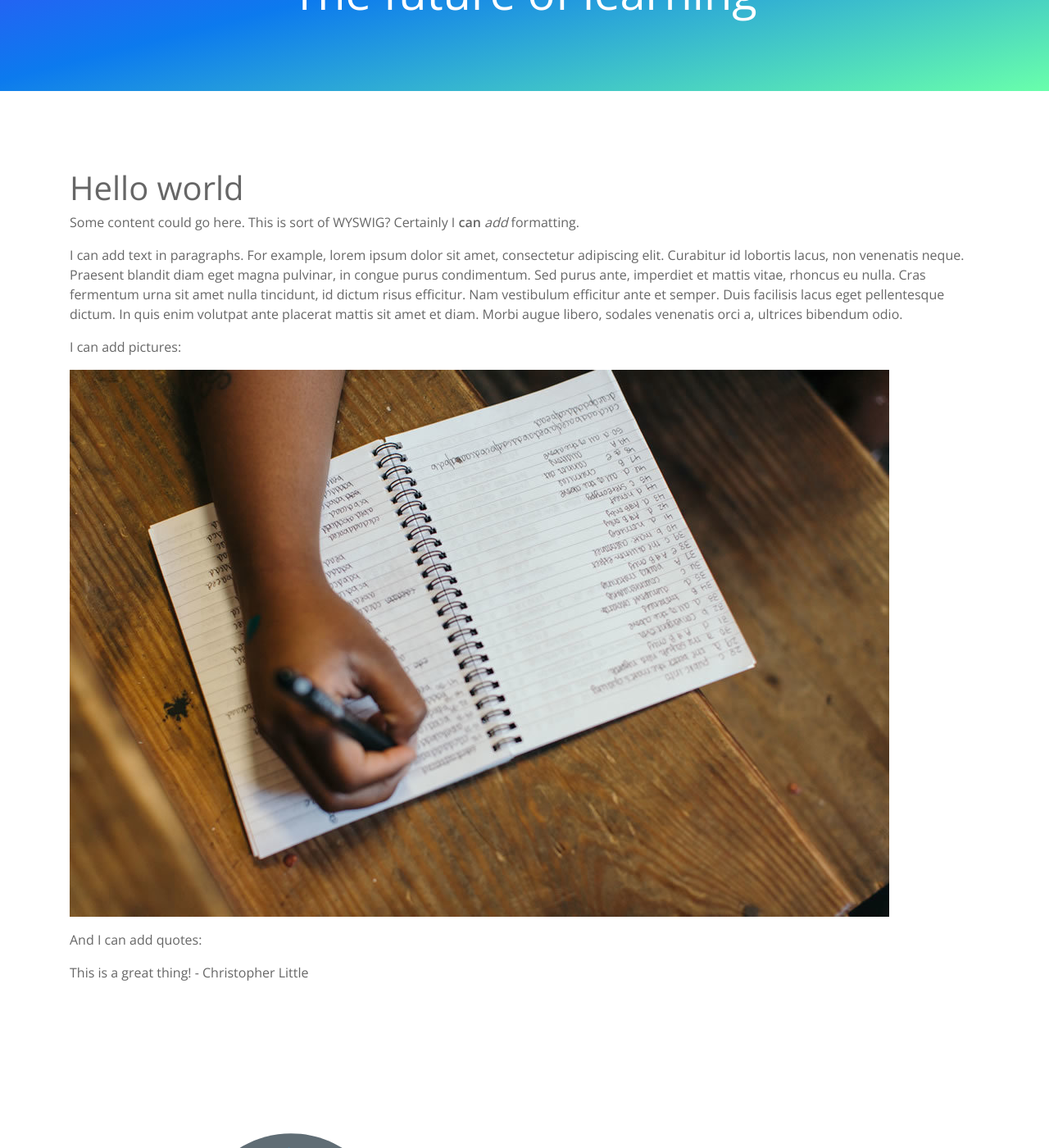
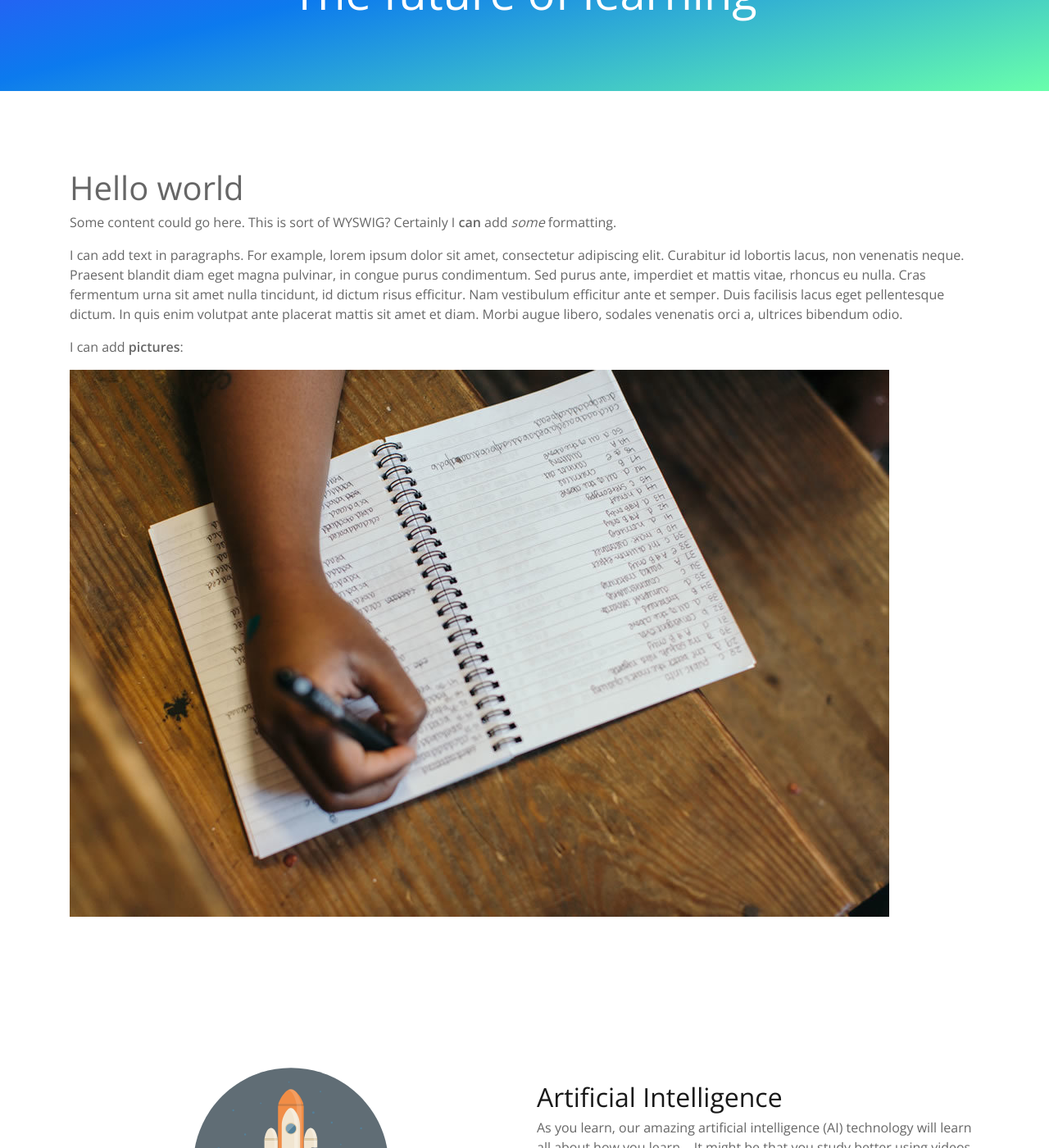
Before and after one commit to story-ai/story-ai.github.io, a Jekyll site: the page built from about.md, in a window 1280 px wide and 1400 px high, scrolled down 218 px. Shown: the whole window at 82% size. Built offline with Jekyll 4.4.1, drawn with Linux system fonts in a browser that asks for light colours; our own code applies the rules of GitHub Pages for plain Markdown files.

Commit message:
Updated 'about.md' via CloudCannon

```diff
--- a/about.md
+++ b/about.md
@@ -59,14 +59,10 @@
 
 # Hello world
 
-Some content could go here. This is sort of WYSWIG? Certainly I **can**&nbsp;*add*&nbsp;formatting.
+Some content could go here. This is sort of WYSWIG? Certainly I **can**&nbsp;add *some*&nbsp;formatting.
 
 I can add text in paragraphs. For example, lorem ipsum dolor sit amet, consectetur adipiscing elit. Curabitur id lobortis lacus, non venenatis neque. Praesent blandit diam eget magna pulvinar, in congue purus condimentum. Sed purus ante, imperdiet et mattis vitae, rhoncus eu nulla. Cras fermentum urna sit amet nulla tincidunt, id dictum risus efficitur. Nam vestibulum efficitur ante et semper. Duis facilisis lacus eget pellentesque dictum. In quis enim volutpat ante placerat mattis sit amet et diam. Morbi augue libero, sodales venenatis orci a, ultrices bibendum odio.
 
-I can add pictures:
+I can add **pictures**:
 
 ![](/uploads/versions/gallery-02---x----1000-667x---.jpg)
-
-And I can add quotes:&nbsp;
-
-> This is a great thing! - Christopher Little
```
